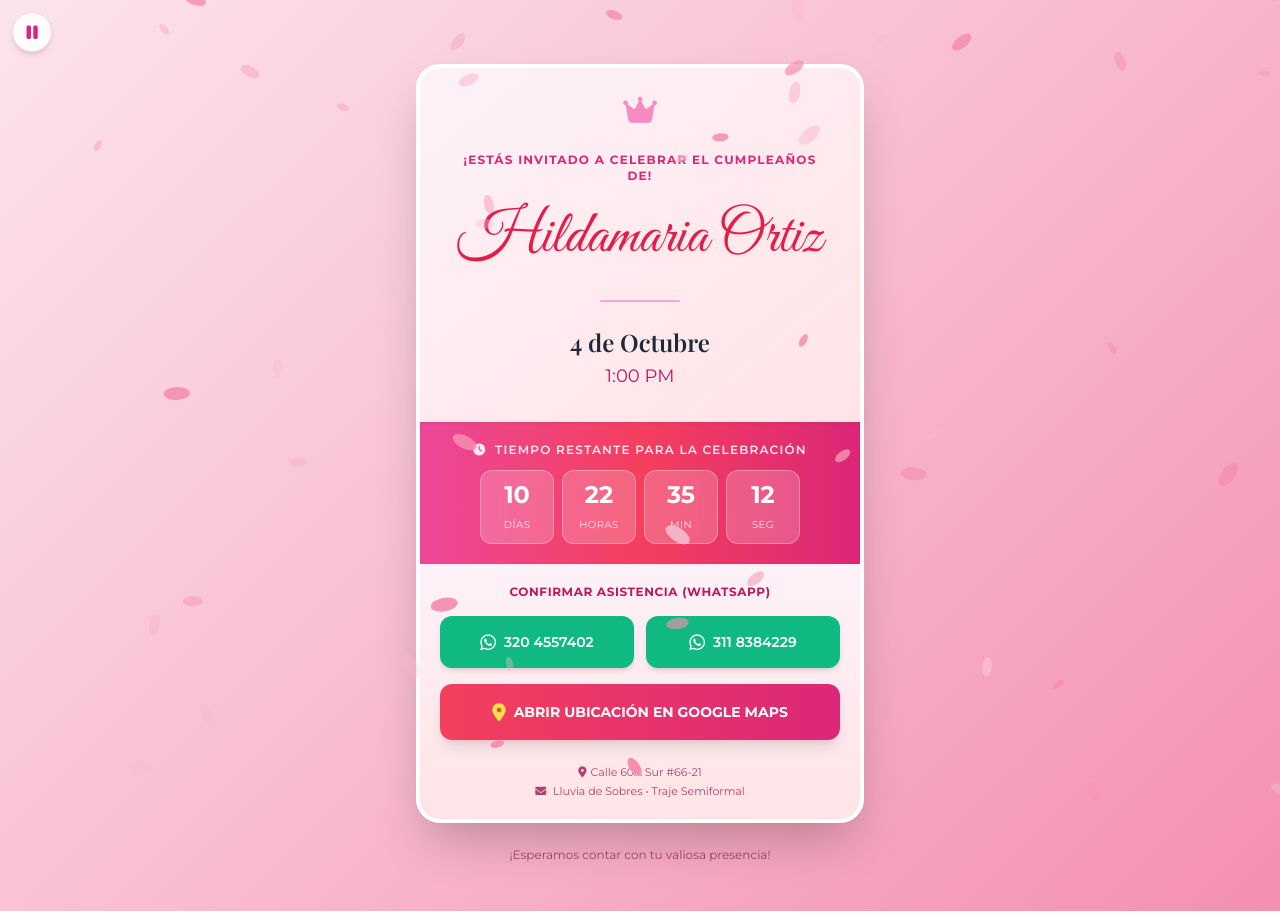
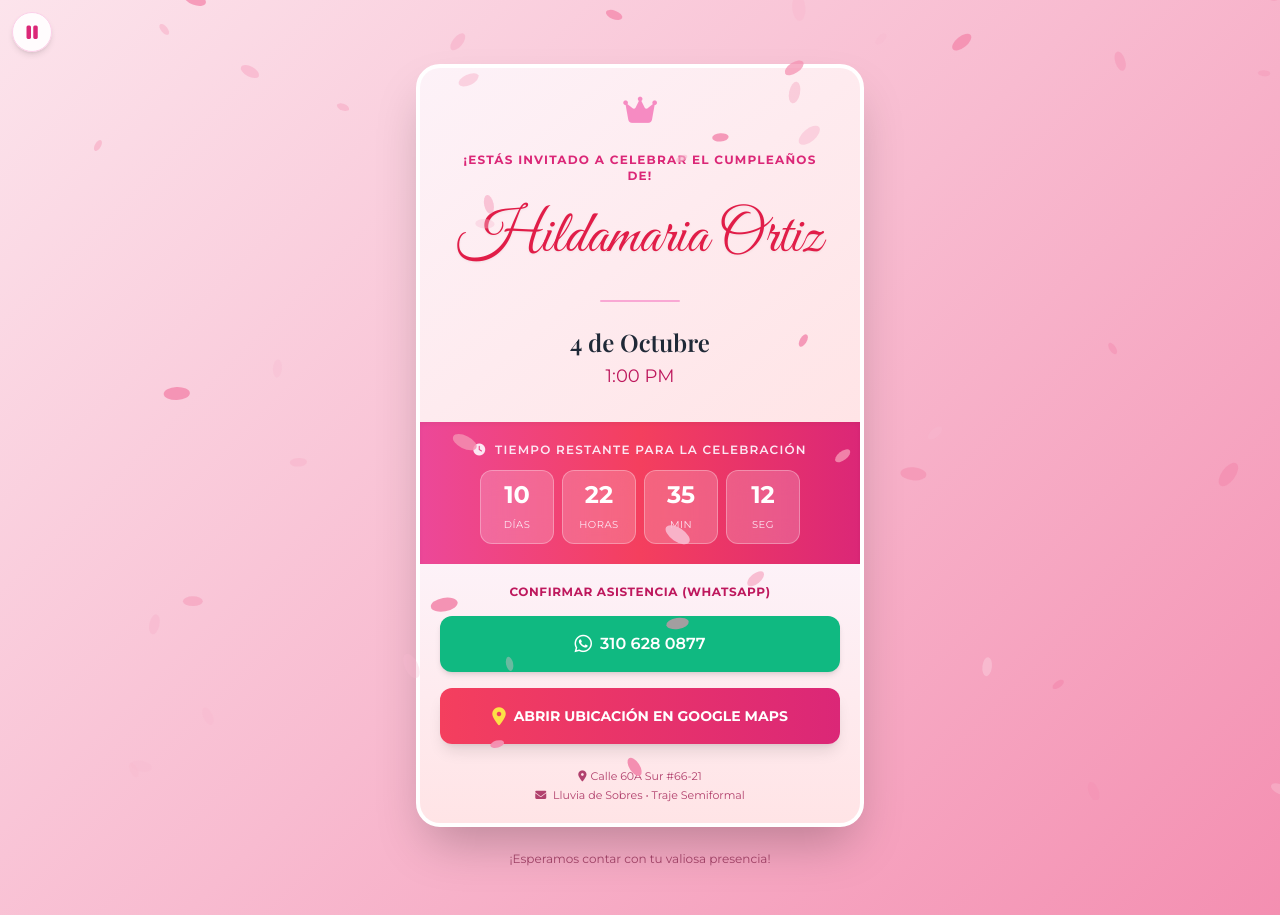
Before and after one commit to lehone/TarjetasCumple, a plain HTML site: page index.html in a window 1280 px wide. Both pictures are taken after a click on the button "ABRIR AQUÍ". Drawn offline with nearby package versions, Linux system fonts and the light colour scheme; a web font is replaced by a local one.

Commit message:
Update index.html

```diff
--- a/index.html
+++ b/index.html
@@ -149,7 +149,7 @@
             <!-- Main Invitation Info Card -->
             <div class="relative rounded-3xl overflow-hidden shadow-2xl border-4 border-white bg-white">
 
-                <!-- Invitation Text Block (Replaces Image) -->
+                <!-- Invitation Text Block -->
                 <div class="relative w-full bg-gradient-to-br from-pink-50 to-rose-100 min-h-[300px] flex flex-col items-center justify-center p-8 text-center">
 
                     <div class="mb-4">
@@ -202,18 +202,11 @@
 
                     <p class="text-xs font-bold text-pink-700 uppercase tracking-wider">Confirmar Asistencia (WhatsApp)</p>
 
-                    <!-- WhatsApp Buttons -->
-                    <div class="grid grid-cols-1 sm:grid-cols-2 gap-3">
-                        <button onclick="openWhatsApp('573204557402')" class="w-full bg-emerald-500 hover:bg-emerald-600 text-white font-semibold py-3 px-4 rounded-xl shadow-md flex items-center justify-center space-x-2 transition active:scale-95 text-sm">
-                            <i class="fab fa-whatsapp text-lg"></i>
-                            <span>320 4557402</span>
-                        </button>
-
-                        <button onclick="openWhatsApp('573118384229')" class="w-full bg-emerald-500 hover:bg-emerald-600 text-white font-semibold py-3 px-4 rounded-xl shadow-md flex items-center justify-center space-x-2 transition active:scale-95 text-sm">
-                            <i class="fab fa-whatsapp text-lg"></i>
-                            <span>311 8384229</span>
-                        </button>
-                    </div>
+                    <!-- Single WhatsApp Button -->
+                    <button onclick="openWhatsApp('573106280877')" class="w-full bg-emerald-500 hover:bg-emerald-600 text-white font-semibold py-3.5 px-4 rounded-xl shadow-md flex items-center justify-center space-x-2 transition active:scale-95 text-base">
+                        <i class="fab fa-whatsapp text-xl"></i>
+                        <span>310 628 0877</span>
+                    </button>
 
                     <!-- Google Maps Location Button -->
                     <button onclick="openMap()" class="w-full bg-gradient-to-r from-rose-500 to-pink-600 hover:from-rose-600 hover:to-pink-700 text-white font-bold py-3.5 px-4 rounded-xl shadow-lg flex items-center justify-center space-x-2 transition active:scale-95 text-sm mt-3">
@@ -321,7 +314,6 @@
             let currentYear = now.getFullYear();
 
             // Target date setting (Oct 4, 1:00 PM)
-            // Month is 0-indexed in JS (9 = October)
             let eventDate = new Date(currentYear, 9, 4, 13, 0, 0);
 
             // If date has passed this year, set to next year
```
